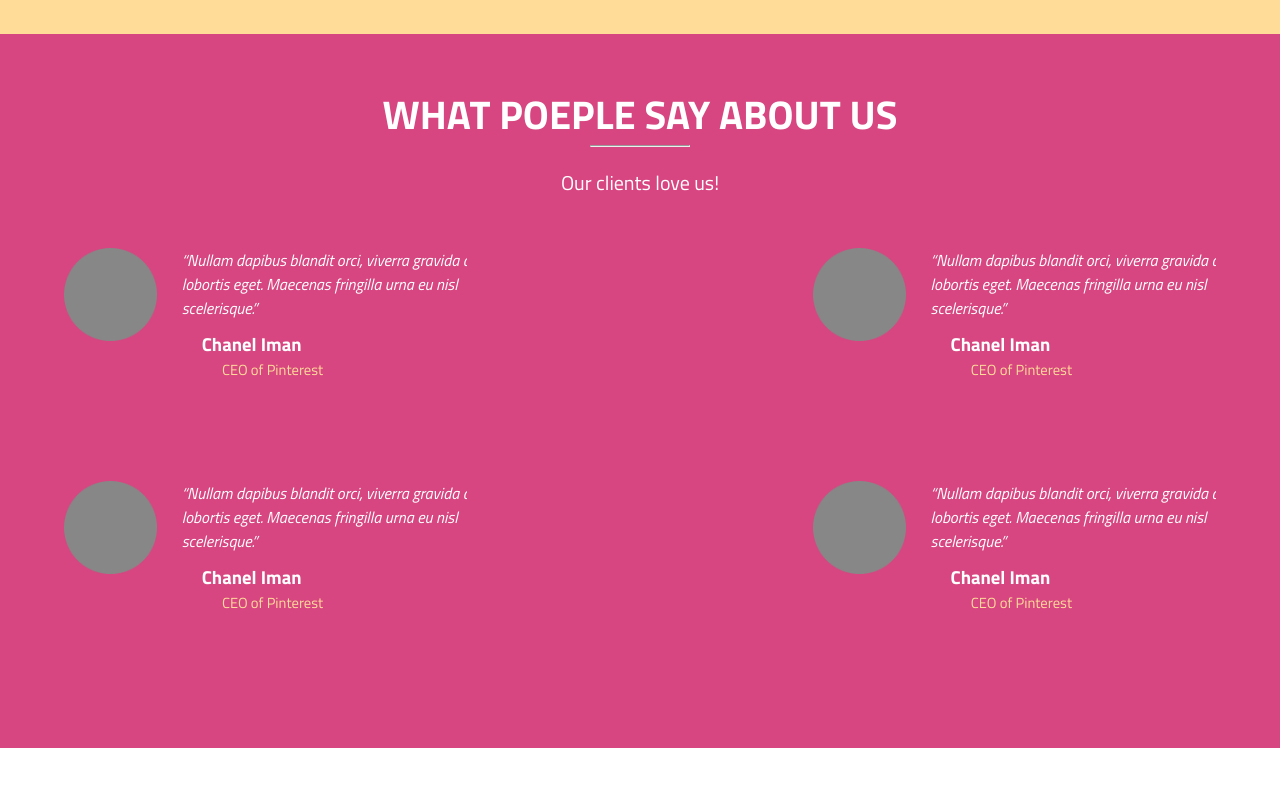
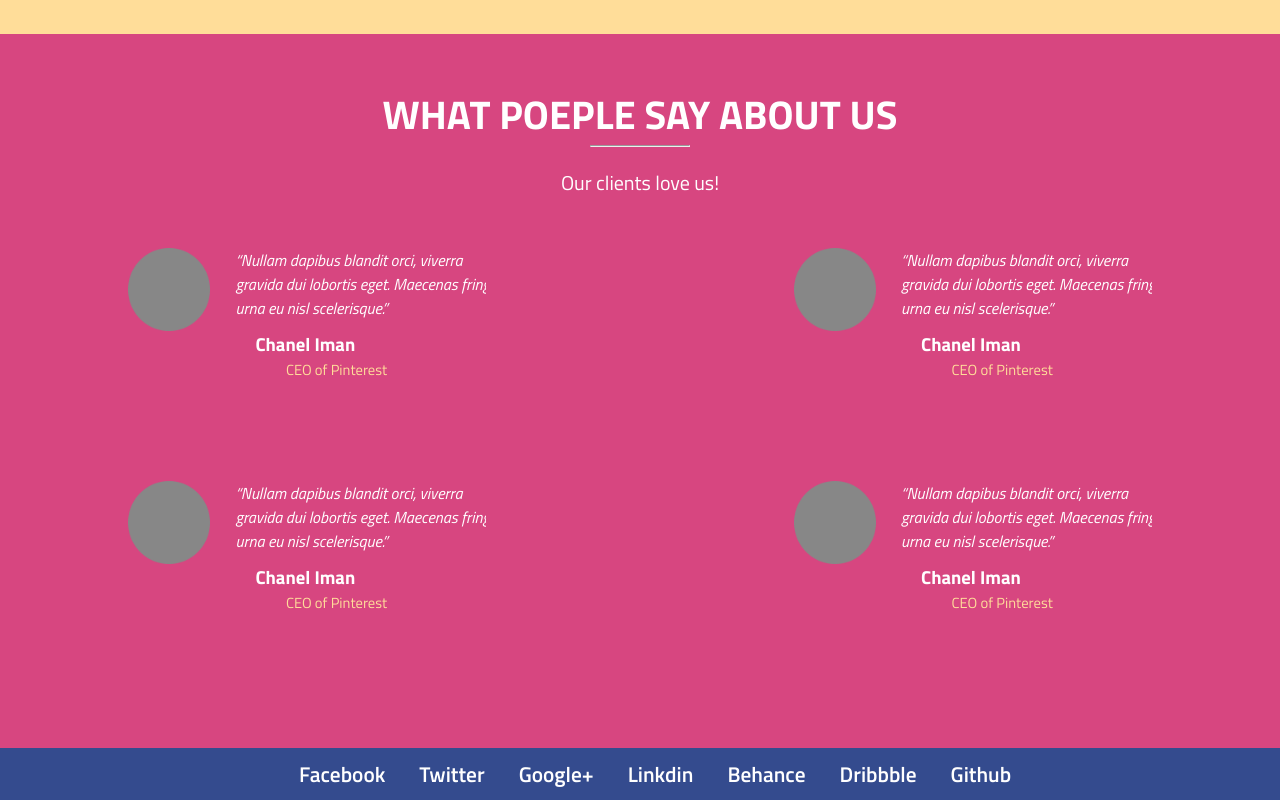
Before and after one commit to mohammadraufzahed/cuda, a plain HTML site: page index.html in a window 1280 px wide. Shown: the part 5391-6191 px from the top of the page. Before the commit the page ends 6139 px from the top, so only its background shows below. Drawn offline with Linux system fonts and the light colour scheme.

Commit message:
Add the footer

```diff
--- a/css/style.css
+++ b/css/style.css
@@ -403,7 +403,7 @@
 }
 #customer-feedbacks{
 	padding-top: 50px;
-	width: 90%;
+	width: 80%;
 	margin: 0 auto;
 	padding-bottom: 500px;
 }
@@ -456,3 +456,26 @@
 .right{
 	float: right;
 }
+/*Footer style*/
+#footer{
+	width: 100%;
+	height: auto;
+	background-color: #344b8e;
+	text-align: center;
+}
+#footer-link{
+	padding-top: 10px;
+	padding-bottom: 10px;
+}
+.fotter-links{
+	font-family: 'TitilliumWeb SemiBold';
+	font-weight: normal;
+	font-size: 16pt;
+	color: white;
+	text-decoration: none;
+	padding-left: 30px;
+}
+.fotter-links:hover{
+	color: #30bae7;
+	transition: all 0.5s;
+}
--- a/index.html
+++ b/index.html
@@ -203,7 +203,18 @@
 					<span class="customer-job">CEO of Pinterest</span>
 				</div>
 			</div>
-			<div class="clear"></div>
+		</div>
+		<div class="clear"></div>
+		<div id="footer">
+			<div id="footer-link">
+				<a href="#" class="fotter-links">Facebook</a>
+				<a href="#" class="fotter-links">Twitter</a>
+				<a href="#" class="fotter-links">Google+</a>
+				<a href="#" class="fotter-links">Linkdin</a>
+				<a href="#" class="fotter-links">Behance</a>
+				<a href="#" class="fotter-links">Dribbble</a>
+				<a href="#" class="fotter-links">Github</a>
+			</div>
 		</div>
 	</body>
 </html>
```
